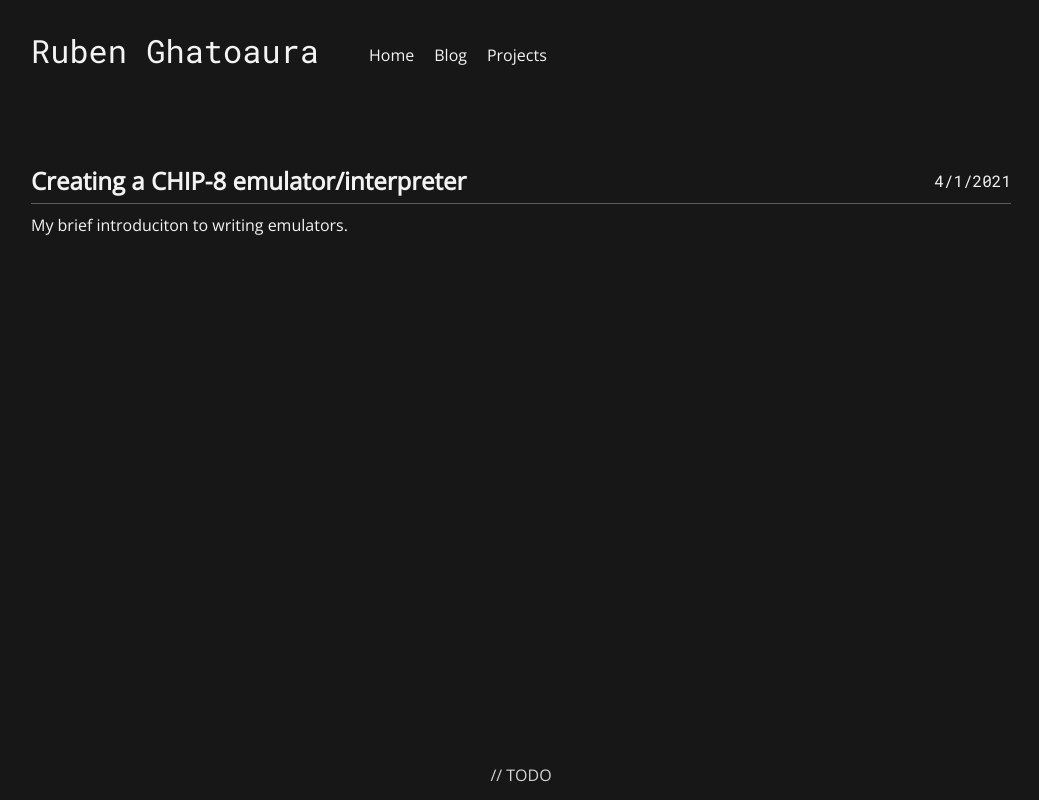
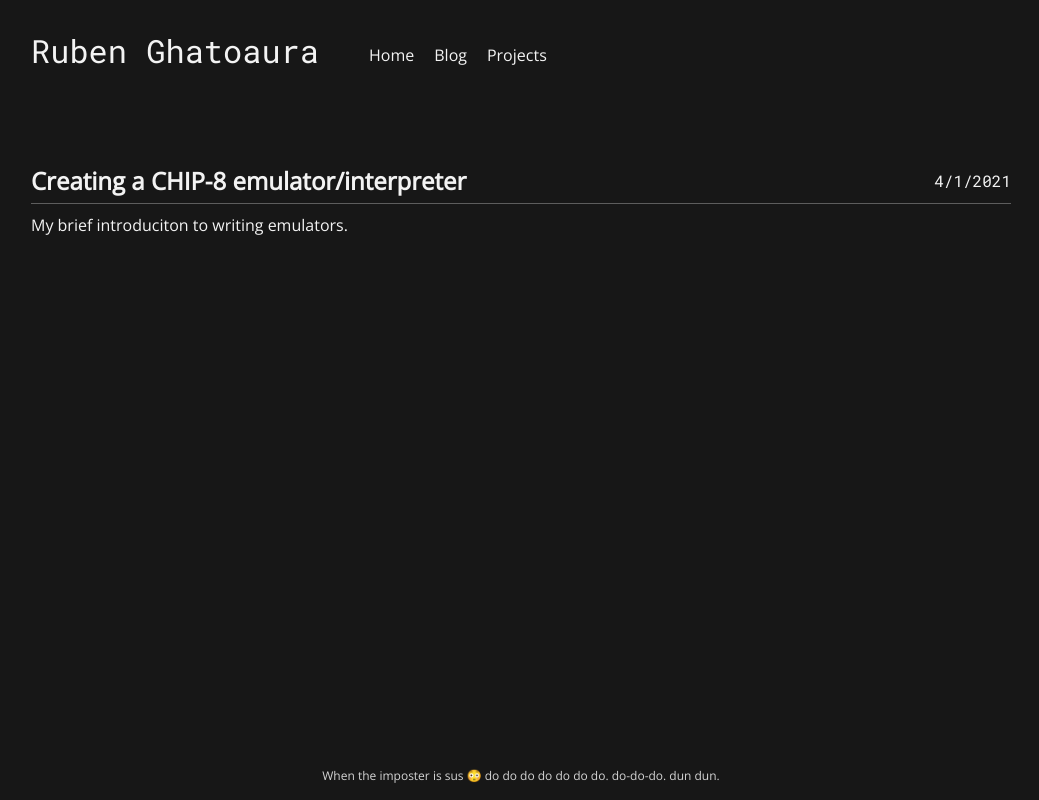
Before and after one commit to MrCoolTheCucumber/my-site, a React app: page /blog in a window 1280 px wide. Shown: the whole page, without its empty margins (119-1158 px from the left). Built offline with nearby package versions, Linux system fonts and the light colour scheme.

Commit message:
Add content to footer. Fix footer height. Fix home title height.

```diff
--- a/src/components/blog/blog_list_item.tsx
+++ b/src/components/blog/blog_list_item.tsx
@@ -40,7 +40,6 @@ export const BlogListItem = (props: BlogListItemProps): ReactElement => {
 
     const handleOnClick = () => {
         const slug = props.id + "-" + props.title.replace (/\s/g, "-");
-        console.log(props.title)
         history.push('/blog/' + slug);
     }
 
--- a/src/components/footer.scss
+++ b/src/components/footer.scss
@@ -5,6 +5,7 @@
     justify-content: center;
 
     color: #d4d4d4;
+    font-size: 12px;
 
-    height: 50px;
+    min-height: 50px;
 }
--- a/src/components/footer.tsx
+++ b/src/components/footer.tsx
@@ -5,7 +5,7 @@ export default class Footer extends React.Component {
     render() {
         return (
             <div className="footer">
-                // TODO
+                When the imposter is sus 😳 do do do do do do do. do-do-do. dun dun.
             </div>
         )
     }
--- a/src/components/home/home.scss
+++ b/src/components/home/home.scss
@@ -15,6 +15,7 @@
     font-family: 'Roboto Mono';
     font-size: 64px;
     width: 183px;
+    height: 84px;
 }
 
 .home__center-links-wrapper {
@@ -26,7 +27,6 @@
     }
 
     a {
-        //margin-right: 30px;
         text-decoration: none;
         color: whitesmoke;
     }
```
